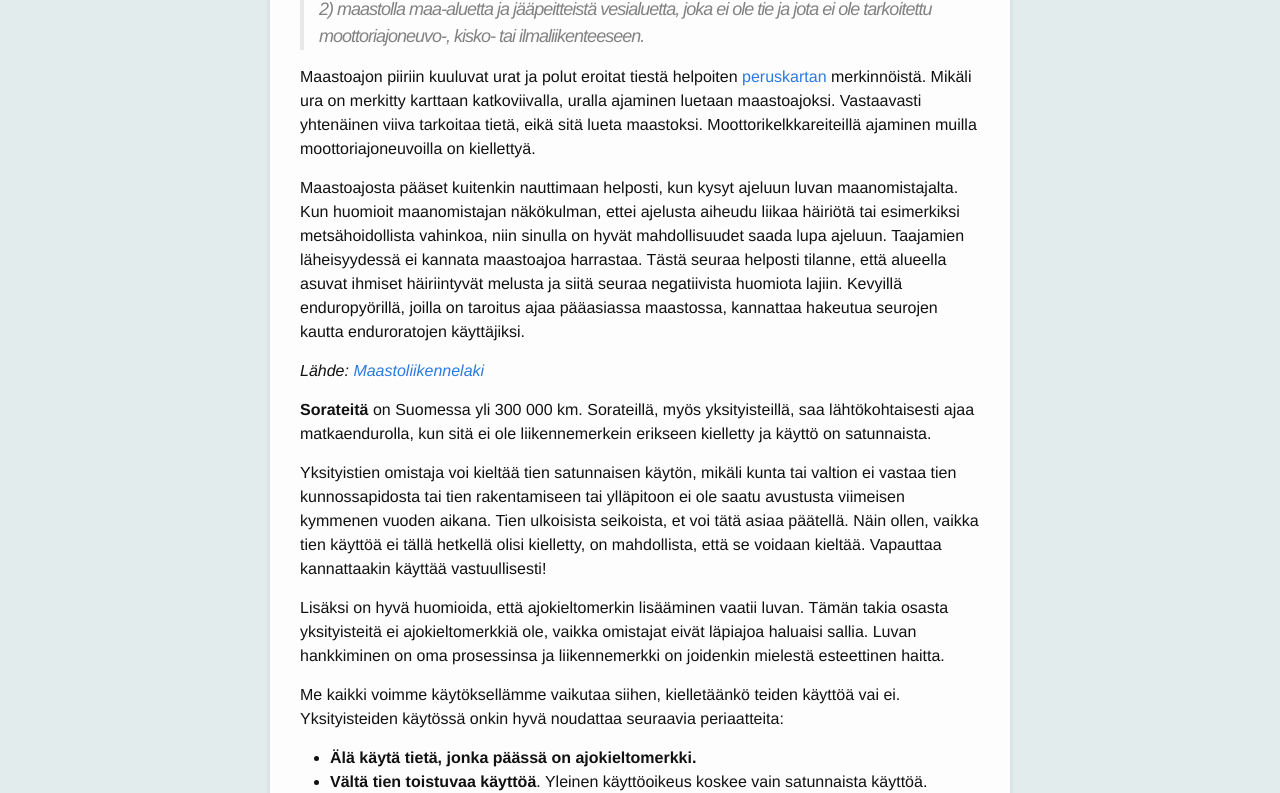
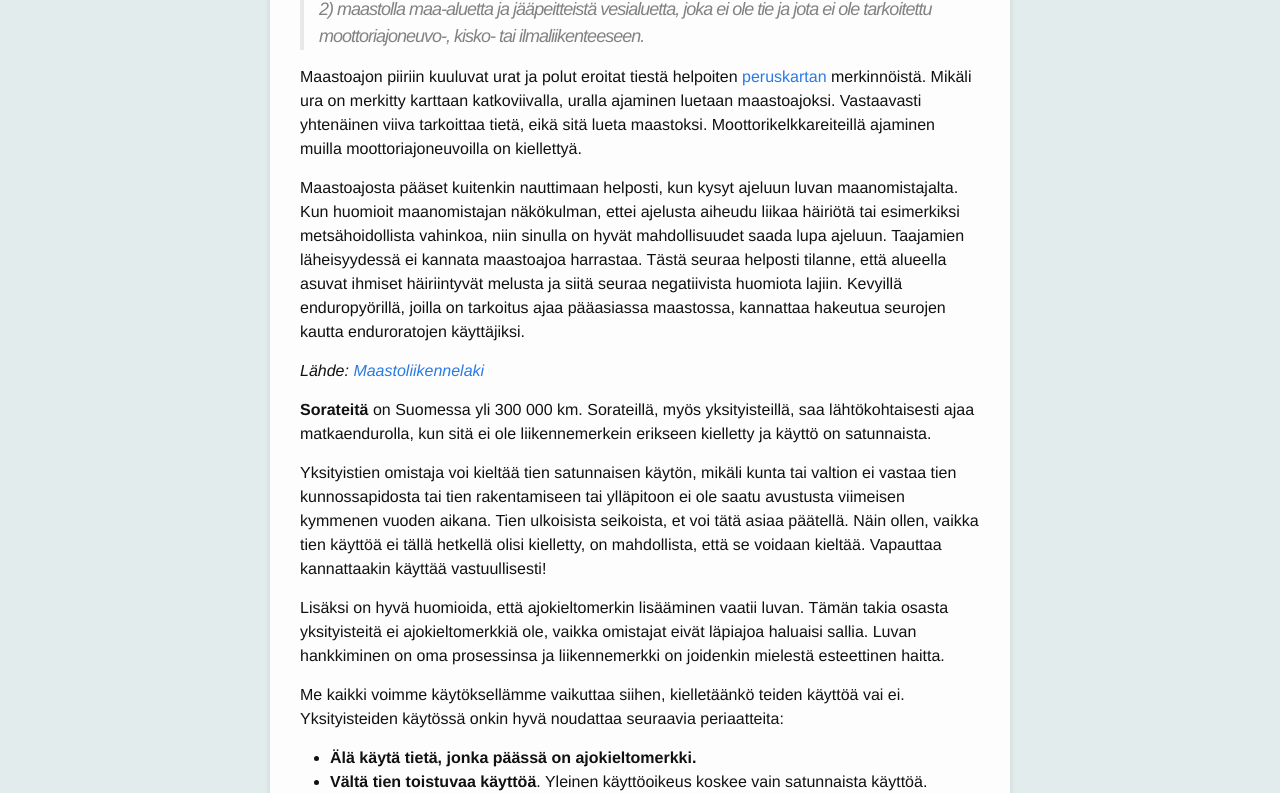
Before and after one commit to seikkailuendurolla/seikkailuendurolla.github.io, a Jekyll site: the page built from ohjeet.md, in a window 1280 px wide and 1400 px high, scrolled down 875 px. Shown: the part 192-985 px from the top of the window. Built offline with Jekyll 4.4.1, drawn with Linux system fonts in a browser that asks for light colours; some web fonts are replaced; comment, search, counter and statistics services are not loaded.

Commit message:
Update ohjeet.md
Kirjoitusvirheiden korjaus

```diff
--- a/ohjeet.md
+++ b/ohjeet.md
@@ -30,7 +30,7 @@ Maastoajon piiriin kuuluvat urat ja polut eroitat tiestä helpoiten
 [peruskartan](https://asiointi.maanmittauslaitos.fi/karttapaikka/)
 merkinnöistä. Mikäli ura on merkitty karttaan
 katkoviivalla, uralla ajaminen luetaan maastoajoksi. Vastaavasti
-yhtenäinen viiva tarkoitaa tietä, eikä sitä lueta maastoksi.
+yhtenäinen viiva tarkoittaa tietä, eikä sitä lueta maastoksi.
 Moottorikelkkareiteillä ajaminen muilla moottoriajoneuvoilla on
 kiellettyä.
 
@@ -41,7 +41,7 @@ vahinkoa, niin sinulla on hyvät mahdollisuudet saada lupa ajeluun.
 Taajamien läheisyydessä ei kannata maastoajoa harrastaa. Tästä seuraa
 helposti tilanne, että alueella asuvat ihmiset häiriintyvät melusta ja
 siitä seuraa negatiivista huomiota lajiin. Kevyillä enduropyörillä,
-joilla on taroitus ajaa pääasiassa maastossa, kannattaa hakeutua
+joilla on tarkoitus ajaa pääasiassa maastossa, kannattaa hakeutua
 seurojen kautta enduroratojen käyttäjiksi.
 
 <i>
@@ -68,7 +68,7 @@ yksityisteitä ei ajokieltomerkkiä ole, vaikka omistajat eivät läpiajoa
 haluaisi sallia. Luvan hankkiminen on oma prosessinsa ja liikennemerkki
 on joidenkin mielestä esteettinen haitta.
 
-Me kaikki voimme käytöksellämme vaikutaa siihen, kielletäänkö teiden
+Me kaikki voimme käytöksellämme vaikuttaa siihen, kielletäänkö teiden
 käyttöä vai ei. Yksityisteiden käytössä onkin hyvä noudattaa
 seuraavia periaatteita:
 
```
